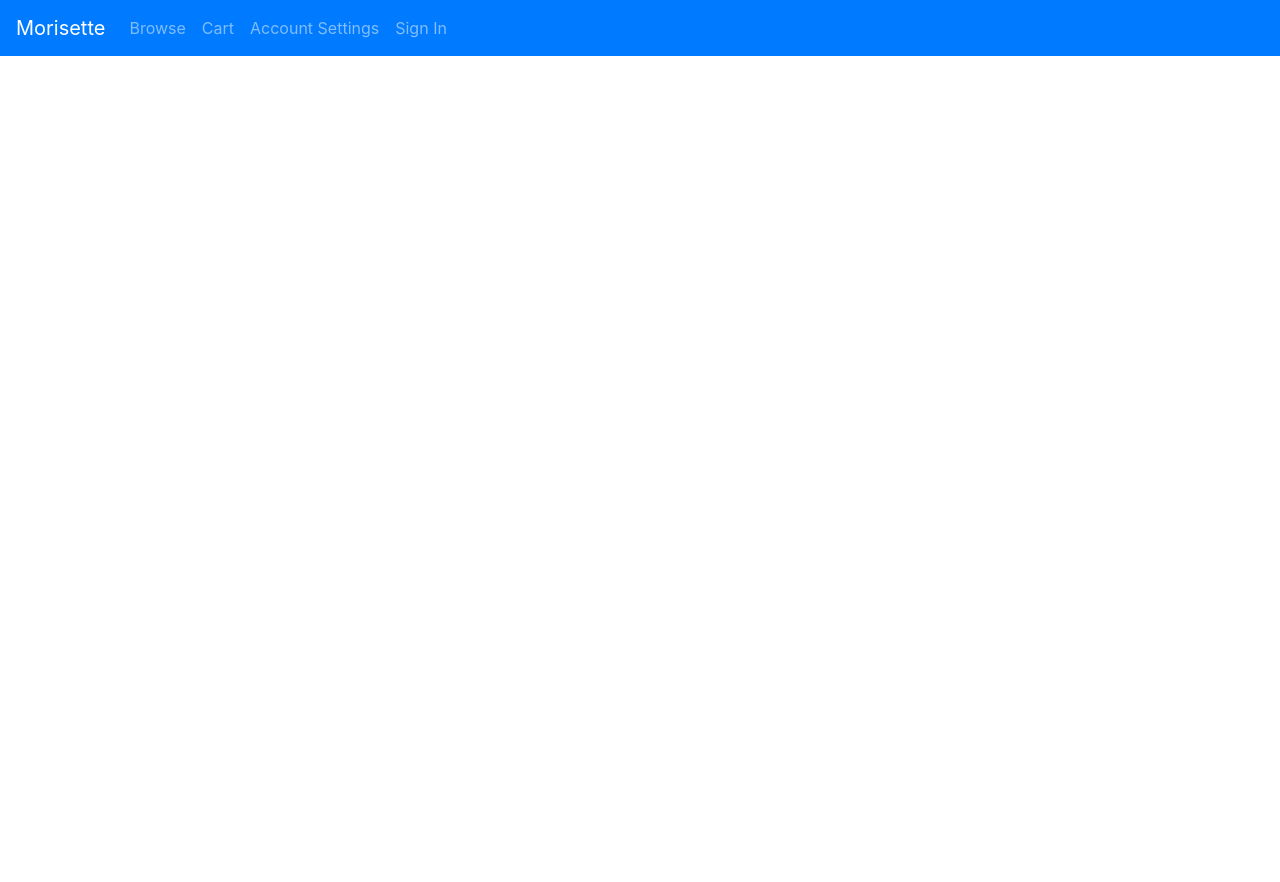
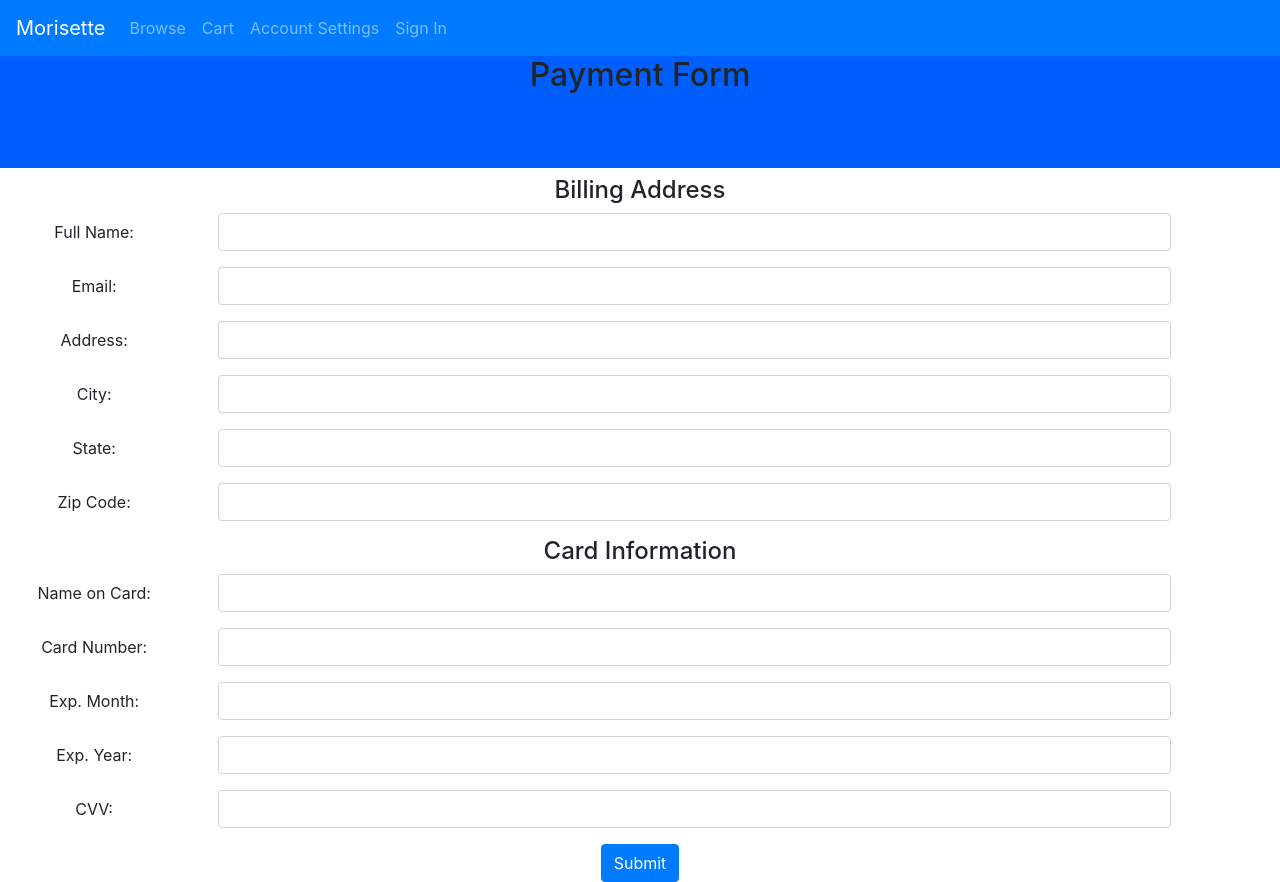
Before and after one commit to achall1/MorissetteApp, a React (Create React App) app in the folder frontend/: page /paymentForm in a window 1280 px wide. Before the commit the page ends 800 px from the top, so only its background shows below. Built offline with nearby package versions, Linux system fonts and the light colour scheme.

Commit message:
added paymentForm.js and updated App.js appropriately

```diff
--- a/frontend/src/App.js
+++ b/frontend/src/App.js
@@ -10,6 +10,8 @@ import SignUp from './Components/signup'
 import DeliveryStatus from './Components/deliveryStatus';
 import AccountSettings from './Components/accountSettings';
 import TradeIn from './Components/trade_in';
+import PaymentForm from './Components/paymentForm';
+
 function App() {
   return (
       <div style={{textAlign: "center"}}>
@@ -25,6 +27,7 @@ function App() {
               <Route exact path="/Delivery-Status" component={DeliveryStatus} />
               <Route exact path="/edit-account" component={editAccount} />
               <Route exact path="/Trade-In" component={TradeIn} />
+              <Route exact path="/paymentForm" component={PaymentForm} />
             </Switch>
         </Router>
     </div>
--- /dev/null
+++ b/frontend/src/Components/paymentForm.js
@@ -0,0 +1,118 @@
+import React from 'react'
+//import '../Styles/paymentForm_style.css'
+import { Form, Button, Col, Row } from 'react-bootstrap'
+const PaymentForm = () => {
+    return (
+        <div>
+            <Form>
+                <h2 id="header">Payment Form</h2>
+                <h4>Billing Address</h4>
+                <Form.Group as={Row}>
+                    <Form.Label column sm={2}>
+                        Full Name:
+                </Form.Label>
+                    <Col sm={9}>
+                        <Form.Control type="text" />
+                    </Col>
+                </Form.Group>
+
+                <Form.Group as={Row}>
+                    <Form.Label column sm={2}>
+                        Email:
+                </Form.Label>
+                    <Col sm={9}>
+                        <Form.Control type="text" />
+                    </Col>
+                </Form.Group>
+
+                <Form.Group as={Row}>
+                    <Form.Label column sm={2}>
+                        Address:
+                </Form.Label>
+                    <Col sm={9}>
+                        <Form.Control type="text" />
+                    </Col>
+                </Form.Group>
+
+                <Form.Group as={Row}>
+                    <Form.Label column sm={2}>
+                        City:
+                </Form.Label>
+                    <Col sm={9}>
+                        <Form.Control type="text" />
+                    </Col>
+                </Form.Group>
+
+                <Form.Group as={Row}>
+                    <Form.Label column sm={2}>
+                        State:
+                </Form.Label>
+                    <Col sm={9}>
+                        <Form.Control type="text" />
+                    </Col>
+                </Form.Group>
+
+                <Form.Group as={Row}>
+                    <Form.Label column sm={2}>
+                        Zip Code:
+                </Form.Label>
+                    <Col sm={9}>
+                        <Form.Control type="text" />
+                    </Col>
+                </Form.Group>
+
+                <h4>Card Information</h4>
+                <Form.Group as={Row}>
+                    <Form.Label column sm={2}>
+                        Name on Card:
+                </Form.Label>
+                    <Col sm={9}>
+                        <Form.Control type="text" />
+                    </Col>
+                </Form.Group>
+
+                <Form.Group as={Row}>
+                    <Form.Label column sm={2}>
+                        Card Number:
+                </Form.Label>
+                    <Col sm={9}>
+                        <Form.Control type="text" />
+                    </Col>
+                </Form.Group>
+
+                <Form.Group as={Row}>
+                    <Form.Label column sm={2}>
+                        Exp. Month:
+                </Form.Label>
+                    <Col sm={9}>
+                        <Form.Control type="text" />
+                    </Col>
+                </Form.Group>
+
+                <Form.Group as={Row}>
+                    <Form.Label column sm={2}>
+                        Exp. Year:
+                </Form.Label>
+                    <Col sm={9}>
+                        <Form.Control type="text" />
+                    </Col>
+                </Form.Group>
+
+                <Form.Group as={Row}>
+                    <Form.Label column sm={2}>
+                        CVV:
+                </Form.Label>
+                    <Col sm={9}>
+                        <Form.Control type="text" />
+                    </Col>
+                </Form.Group>
+
+                <Button variant="primary" type="submit">
+                    Submit
+                </Button>
+            </Form>
+        </div>
+    )
+}
+
+export default PaymentForm;
```
